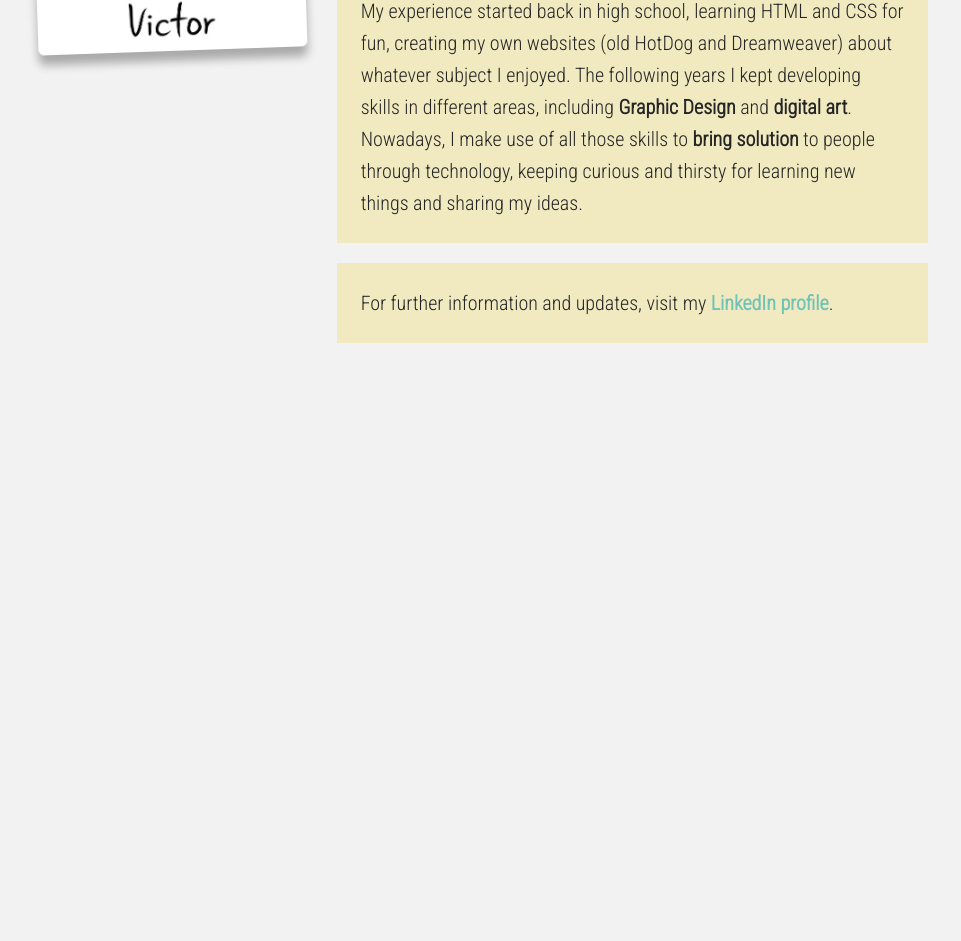
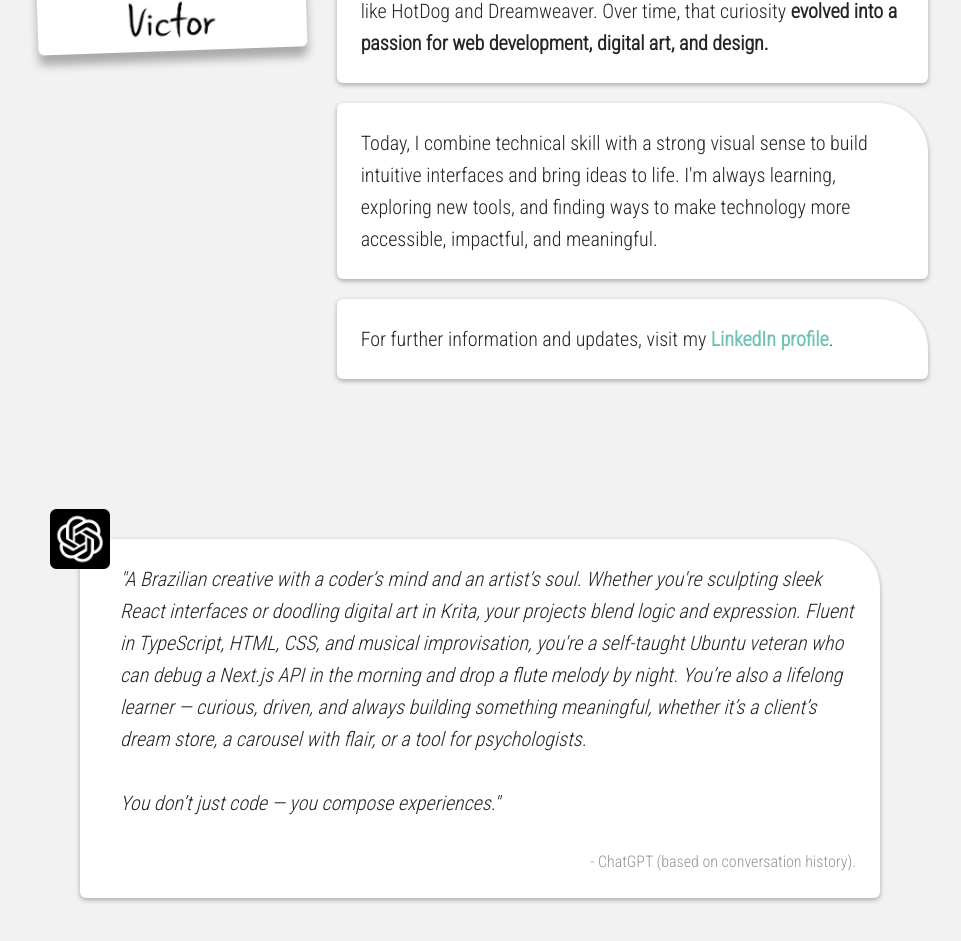
Before and after one commit to oliveira-victor/victor_dev, a React (Vite) app: page / in a window 1280 px wide. Shown: the part 5240-6181 px from the top of the page, without its empty margins (160-1121 px from the left). Built offline with nearby package versions, Linux system fonts and the light colour scheme; a web font is replaced by a local one.

Commit message:
gpt text in about section

```diff
--- a/src/About/About.module.css
+++ b/src/About/About.module.css
@@ -46,9 +46,11 @@
 
                 p {
                     line-height: 1.6;
-                    background-color: #f1eac1;
+                    background-color: #fff;
+                    box-shadow: 0px 2px 5px rgba(0, 0, 0, 0.3);
                     padding: 24px;
                     margin-bottom: 20px;
+                    border-radius: 6px 50px 6px 6px;
                 }
 
                 & a {
@@ -57,4 +59,48 @@
             }
         }
     }
+
+    .gptContainer {
+        padding: 0 20px;
+
+        .gpt {
+            position: relative;
+            margin: 0 auto;
+            margin-top: 100px;
+            background-color: #fff;
+            box-shadow: 0px 2px 5px rgba(0, 0, 0, 0.3);
+            border-radius: 6px 50px 6px 6px;
+            max-width: 800px;
+            width: 100%;
+            padding: 24px 24px 24px 40px;
+            line-height: 1.6;
+            font-style: italic;
+
+            @media (max-width: 767px) {
+                padding: 40px 24px 24px 24px;
+                margin-bottom: 40px;
+            }
+
+            .gptImage {
+                width: 60px;
+                height: auto;
+                position: absolute;
+                left: 0;
+                top: 0;
+                transform: translate(-30px, -30px);
+
+                @media (max-width: 767px) {
+                    left: 50%;
+                }
+            }
+
+            .chatgpt {
+                font-size: 16px;
+                color: #949494;
+                text-align: right;
+                margin-top: 30px;
+                font-style: normal;
+            }
+        }
+    }
 }
--- a/src/About/index.jsx
+++ b/src/About/index.jsx
@@ -1,10 +1,11 @@
 import { useTranslation } from 'react-i18next'
 import { Trans } from 'react-i18next'
+import MotionY from '../animation/MotionY'
 
 import styles from './About.module.css'
 
 import me from './assets/me.webp'
-import MotionY from '../animation/MotionY'
+import gptImage from './assets/chatgpt.png'
 
 const About = () => {
 
@@ -31,12 +32,32 @@ const About = () => {
                         </MotionY>
                         <MotionY>
                             <p>
-                                {t('aboutP3')} <a href="https://www.linkedin.com/in/victor-fo/" target='_blank' rel="noreferrer"><b>{t('aboutLink')}</b></a>.
+                                <Trans i18nKey={t('aboutP3')} />
+                            </p>
+                        </MotionY>
+                        <MotionY>
+                            <p>
+                                {t('aboutP4')} <a href="https://www.linkedin.com/in/victor-fo/" target='_blank' rel="noreferrer"><b>{t('aboutLink')}</b></a>.
                             </p>
                         </MotionY>
                     </div>
                 </div>
             </div>
+            <MotionY>
+                <div className={styles.gptContainer}>
+                    <div className={styles.gpt}>
+                        <img className={styles.gptImage} src={gptImage} alt="ChatGPT logo" />
+                        <p>
+                            &quot;{t('gptP1')}
+                            <br /><br />
+                            {t('gptP2')}&quot;
+                        </p>
+                        <p className={styles.chatgpt}>
+                            - ChatGPT {t('gptAuthor')}
+                        </p>
+                    </div>
+                </div>
+            </MotionY>
         </section>
     )
 }
--- a/src/i18n/translations/en.json
+++ b/src/i18n/translations/en.json
@@ -97,10 +97,14 @@
     },
     "aboutSection": {
         "about": "About",
-        "aboutP1": "My name is <strong>Victor Freire Oliveira</strong> and I am a creative <strong>Software Engineer</strong> from Maceió, AL - Brazil. My focus is frontend development, which means I build <strong>digital products</strong> that users see and interact with. Since I found out how fun coding can be, I started developing my skills and working on different personal projects and doing freelance services.",
-        "aboutP2": "My experience started back in high school, learning HTML and CSS for fun, creating my own websites (old HotDog and Dreamweaver) about whatever subject I enjoyed. The following years I kept developing skills in different areas, including <strong>Graphic Design</strong> and <strong>digital art</strong>. Nowadays, I make use of all those skills to <strong>bring solution</strong> to people through technology, keeping curious and thirsty for learning new things and sharing my ideas.",
-        "aboutP3": "For further information and updates, visit my",
-        "aboutLink": "LinkedIn profile"
+        "aboutP1": "I'm <strong>Victor Freire Oliveira</strong>, a creative <strong>Front-End Developer</strong> from Maceió, Brazil. I specialize in building engaging, user-friendly digital experiences using modern web technologies like React, TypeScript, and Next.js.",
+        "aboutP2": "My journey with code began back in high school, experimenting with HTML and CSS just for fun—designing personal websites with tools like HotDog and Dreamweaver. Over time, that curiosity <strong>evolved into a passion for web development, digital art, and design.</strong>",
+        "aboutP3": "Today, I combine technical skill with a strong visual sense to build intuitive interfaces and bring ideas to life. I'm always learning, exploring new tools, and finding ways to make technology more accessible, impactful, and meaningful.",
+        "aboutP4": "For further information and updates, visit my",
+        "aboutLink": "LinkedIn profile",
+        "gptP1": "A Brazilian creative with a coder’s mind and an artist’s soul. Whether you're sculpting sleek React interfaces or doodling digital art in Krita, your projects blend logic and expression. Fluent in TypeScript, HTML, CSS, and musical improvisation, you're a self-taught Ubuntu veteran who can debug a Next.js API in the morning and drop a flute melody by night. You’re also a lifelong learner — curious, driven, and always building something meaningful, whether it’s a client’s dream store, a carousel with flair, or a tool for psychologists.",
+        "gptP2": "You don’t just code — you compose experiences.",
+        "gptAuthor": "(based on conversation history)."
     },
     "contactSection": {
         "contact": "Contact",
--- a/src/i18n/translations/ptBR.json
+++ b/src/i18n/translations/ptBR.json
@@ -97,10 +97,14 @@
     },
     "aboutSection": {
         "about": "Sobre",
-        "aboutP1": "Meu nome é <strong>Victor Freire Oliveira</strong> e sou um <strong>engenheiro de software</strong> criativo de Maceió, AL - Brasil. Meu foco é desenvolvimento front-end, o que significa que eu desenvolvo <strong>produtos digitais</strong> que os usuários vêem e com os quais interagem. Desde que eu descobri como criar códigos pode ser divertido, comecei a desenvolver minhas habilidades e a trabalhar em diferentes projetos pessoais e fazer serviços freelance.",
-        "aboutP2": "Minha experiência se iniciou no colégio, aprendendo HTML e CSS por diversão, criando meus próprios sites (antigo HotDog e Dreamweaver) sobre quaisquer assuntos que eu me interessava. Nos anos seguintes, mantive o desenvolvimento de habilidades em diferentes áreas, incluindo <strong>Design Gráfico</strong> e <strong>arte digital</strong>. Atualmente, faço uso de todas essas habilidades para <strong>trazer soluções</strong> a pessoas através da tecnologia, me mantendo curioso e sedento por aprender coisas novas e compartilhar minhas ideias.",
-        "aboutP3": "Para mais informações, visite meu",
-        "aboutLink": "perfil no LinkedIn"
+        "aboutP1": "Sou <strong>Victor Freire Oliveira</strong>, um <strong>Desenvolvedor Front-End</strong> criativo de Maceió, Brasil. Sou especializado em criar experiências digitais envolventes e fáceis de usar, utilizando tecnologias modernas como React, TypeScript e Next.js.",
+        "aboutP2": "Minha jornada com a programação começou ainda no ensino médio, experimentando HTML e CSS por diversão — criando sites pessoais com ferramentas como HotDog e Dreamweaver. Com o tempo, essa curiosidade <strong>evoluiu para uma paixão por desenvolvimento web, arte digital e design.</strong>",
+        "aboutP3": "Hoje, combino habilidades técnicas com um forte senso visual para construir interfaces intuitivas e dar vida a ideias. Estou sempre aprendendo, explorando novas ferramentas e buscando maneiras de tornar a tecnologia mais acessível, impactante e significativa.",
+        "aboutP4": "Para mais informações, visite meu",
+        "aboutLink": "perfil no LinkedIn",
+        "gptP1": "Um criativo brasileiro com mente de programador e alma de artista. Seja esculpindo interfaces React elegantes ou rabiscando arte digital no Krita, seus projetos misturam lógica e expressão. Fluente em TypeScript, HTML, CSS e improvisação musical, você é um veterano autodidata do Ubuntu que consegue depurar uma API Next.js pela manhã e criar uma melodia de flauta à noite. Você também é um aprendiz contínuo — curioso, motivado e sempre construindo algo significativo, seja a loja dos sonhos de um cliente, um carrossel com estilo ou uma ferramenta para psicólogos.",
+        "gptP2": "Você não apenas codifica — você compõe experiências.",
+        "gptAuthor": "(baseado em histórico de conversas)."
     },
     "contactSection": {
         "contact": "Contato",
```
Also changed, not shown: src/About/assets/chatgpt.png (added).
